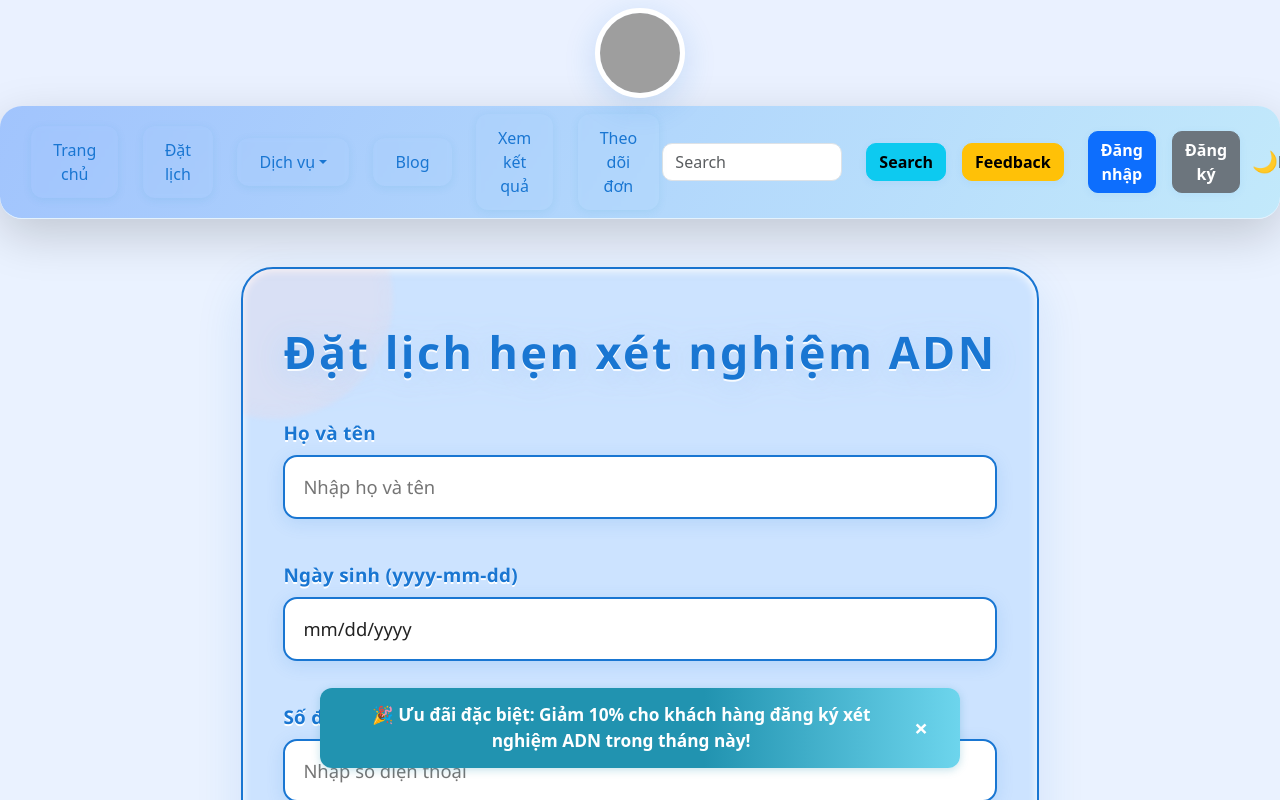
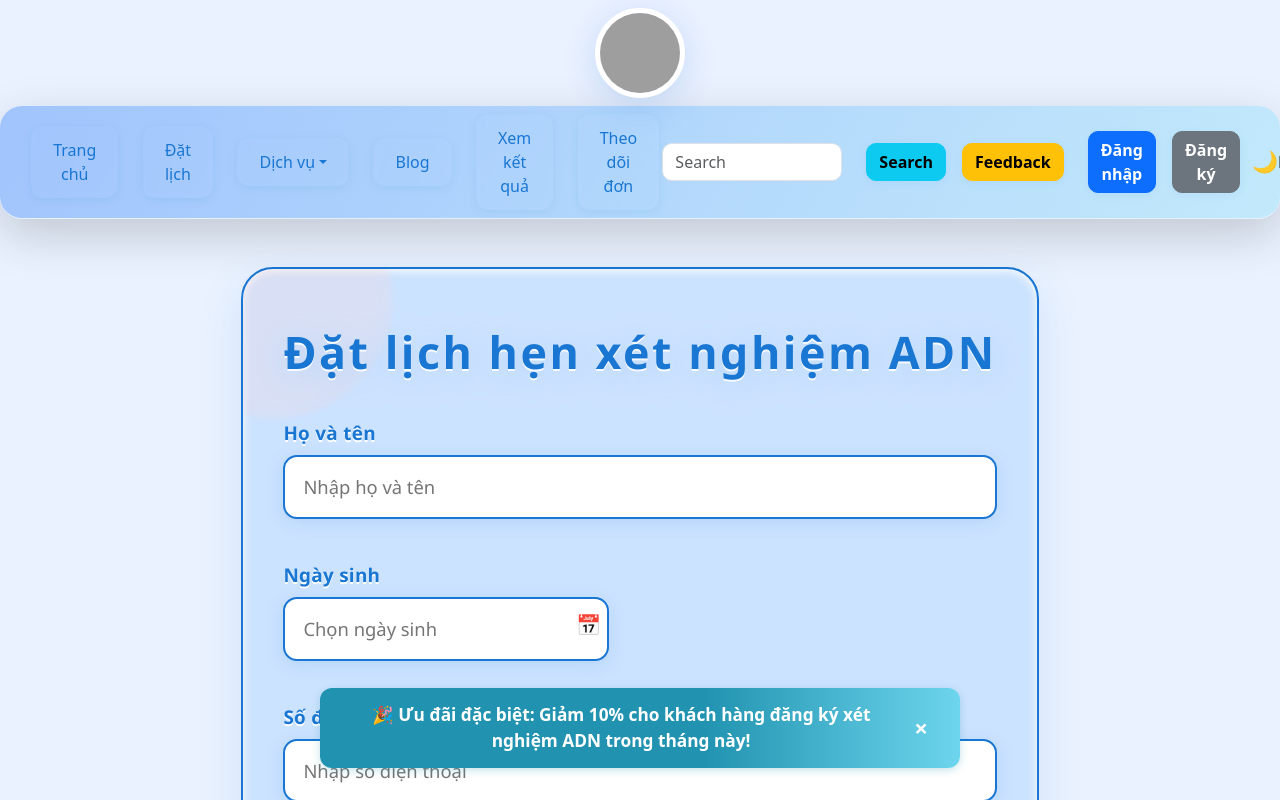
Before and after one commit to Phamphuong2004/SWP391_Group03, a React (Vite) app in the folder Front_end/: page /booking in a window 1280 px wide. Shown: the top 800 px of the page. Built offline with nearby package versions, Linux system fonts and the light colour scheme; grey boxes are pictures that could not be loaded.

Commit message:
commit FE

```diff
--- a/Front_end/src/Booking/Booking.jsx
+++ b/Front_end/src/Booking/Booking.jsx
@@ -109,14 +109,59 @@ function Booking() {
               />
             </label>
             <label>
-              Ngày sinh (yyyy-mm-dd)
-              <input
-                type="date"
-                name="dob"
-                value={form.dob}
-                onChange={handleChange}
-                required
-              />
+              Ngày sinh
+              <div style={{ position: "relative" }}>
+                <DatePicker
+                  selected={form.dob ? new Date(form.dob) : null}
+                  onChange={(date) => {
+                    setForm((prev) => ({
+                      ...prev,
+                      dob: date ? date.toISOString().slice(0, 10) : "",
+                    }));
+                  }}
+                  dateFormat="dd/MM/yyyy"
+                  placeholderText="Chọn ngày sinh"
+                  className="booking-datepicker-input"
+                  maxDate={new Date()}
+                  showMonthDropdown
+                  showYearDropdown
+                  dropdownMode="select"
+                  customInput={
+                    <div style={{ display: "flex", alignItems: "center" }}>
+                      <input
+                        type="text"
+                        value={
+                          form.dob
+                            ? form.dob.split("-").reverse().join("/")
+                            : ""
+                        }
+                        readOnly
+                        placeholder="Chọn ngày sinh"
+                        style={{ width: "100%", paddingRight: 32 }}
+                        className="booking-datepicker-input"
+                      />
+                      <span
+                        style={{
+                          position: "absolute",
+                          right: 8,
+                          cursor: "pointer",
+                          fontSize: 20,
+                        }}
+                        onClick={(e) => {
+                          e.target.previousSibling &&
+                            e.target.previousSibling.focus &&
+                            e.target.previousSibling.focus();
+                        }}
+                        title="Chọn ngày sinh"
+                        role="button"
+                        tabIndex={0}
+                      >
+                        📅
+                      </span>
+                    </div>
+                  }
+                />
+              </div>
             </label>
             <label>
               Số điện thoại
--- a/Front_end/src/Profile/Profile.jsx
+++ b/Front_end/src/Profile/Profile.jsx
@@ -16,33 +16,28 @@ export default function Profile() {
     const fetchProfile = async () => {
       try {
         const token = localStorage.getItem("token");
-        const userLocal = JSON.parse(localStorage.getItem("user"));
-        const response = await axios.get(
-          "/api/user/profile",
-          {
-            username: userLocal?.username,
-            email: userLocal?.email,
-            phoneNumber: userLocal?.phoneNumber,
-            fullName: userLocal?.fullName,
-            address: userLocal?.address,
-            dateOfBirth: userLocal?.dateOfBirth,
-            gender: userLocal?.gender,
-            avatar: userLocal?.avatar,
-          },
-          {
-            headers: token ? { Authorization: `Bearer ${token}` } : {},
-          }
-        );
-        console.log("PROFILE RESPONSE:", response.data);
-        if (response.data) {
+        const response = await axios.get("/api/user/profile", {
+          headers: token ? { Authorization: `Bearer ${token}` } : {},
+        });
+        if (response.data && Object.keys(response.data).length > 0) {
           setUser(response.data);
           setForm(response.data);
+        } else {
+          const userLocal = JSON.parse(localStorage.getItem("user"));
+          if (userLocal) {
+            setUser(userLocal);
+            setForm(userLocal);
+          } else {
+            setError("Không thể lấy thông tin người dùng!");
+          }
         }
       } catch (err) {
-        if (err.response && err.response.status === 403) {
+        const userLocal = JSON.parse(localStorage.getItem("user"));
+        if (userLocal) {
+          setUser(userLocal);
+          setForm(userLocal);
+        } else {
           setError("Bạn không có quyền truy cập trang này (403 Forbidden).");
-        } else {
-          setError("Không thể lấy thông tin người dùng!");
         }
       }
     };
@@ -78,7 +73,9 @@ export default function Profile() {
         gender,
         avatar,
       };
-      const url = `/api/user/profile/update=${encodeURIComponent(username)}`;
+      const url = `/api/user/profile/update?username=${encodeURIComponent(
+        username
+      )}`;
       const response = await axios.post(url, updateData, {
         headers: token ? { Authorization: `Bearer ${token}` } : {},
       });
--- a/Front_end/src/login/Login.jsx
+++ b/Front_end/src/login/Login.jsx
@@ -43,14 +43,26 @@ export default function Login() {
       // In ra response để kiểm tra
       console.log("Login response:", response.data);
 
-      if (response.data && response.data.jwt) {
+      if (response.data && (response.data.jwt || response.data.token)) {
+        // Lưu role và các thông tin khác
         const userData = {
           ...response.data,
-          token: response.data.jwt, // Để các chỗ khác dùng token vẫn hoạt động
+          token: response.data.jwt || response.data.token,
+          role:
+            response.data.role ||
+            response.data.roles ||
+            response.data.userRole ||
+            response.data.type ||
+            "customer",
+          username: response.data.username || username,
         };
         localStorage.setItem("user", JSON.stringify(userData));
-        localStorage.setItem("token", response.data.jwt);
-        await recordLoginHistory(userData.userId, "success", response.data.jwt);
+        localStorage.setItem("token", userData.token);
+        await recordLoginHistory(
+          userData.userId || userData.id,
+          "success",
+          userData.token
+        );
 
         toast.success("Đăng nhập thành công!");
         setTimeout(() => {
```
